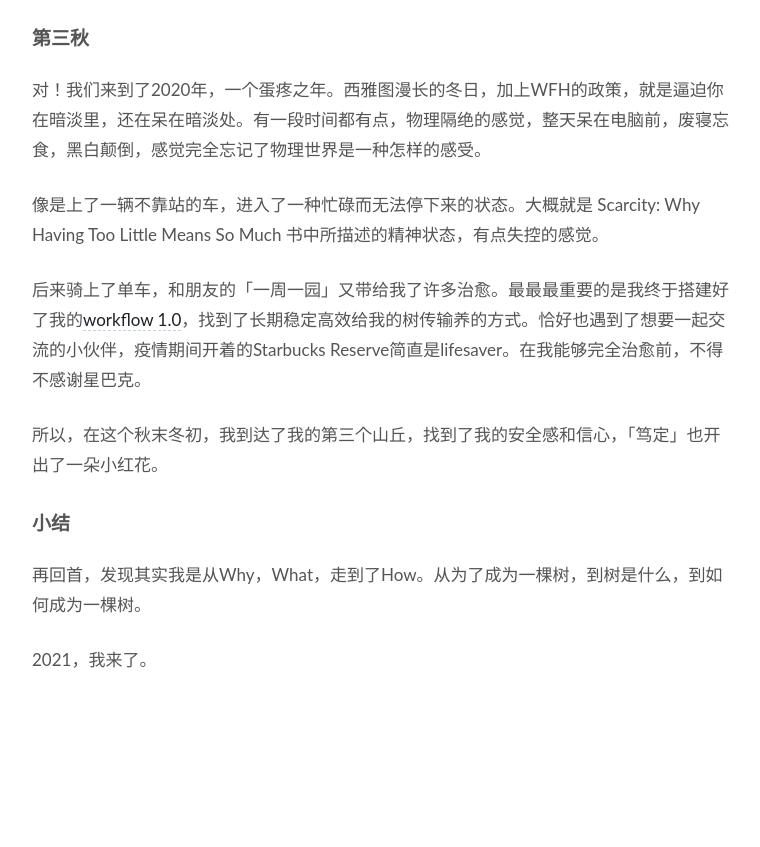
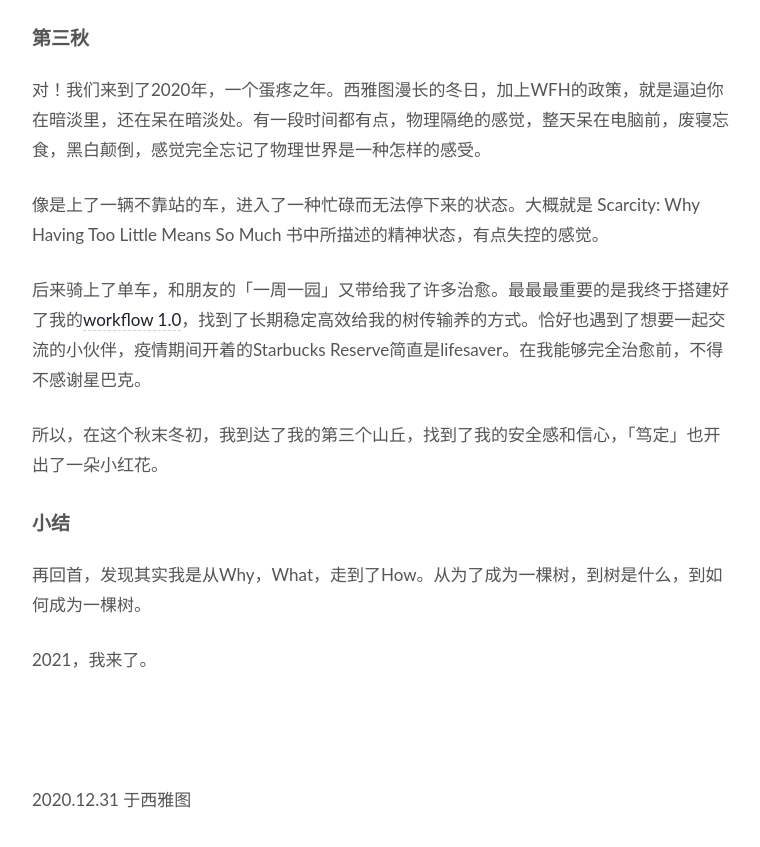
Before and after one commit to WillWang-X/willwang-x.github.io, a Jekyll site: the page built from _posts/blogs/2020-12-31-3-fall-and-rise.md, in a window 1280 px wide and 900 px high, scrolled down 2245 px. Shown: the top 847 px of the window, without its empty margins (258-1018 px from the left). Built offline with Jekyll 4.4.1, drawn with Linux system fonts in a browser that asks for light colours; before the commit the page ends 3005 px from its top, so only the background shows below that.

Commit message:
Add time

```diff
--- a/_posts/blogs/2020-12-31-3-fall-and-rise.md
+++ b/_posts/blogs/2020-12-31-3-fall-and-rise.md
@@ -77,3 +77,8 @@ published: true
 再回首，发现其实我是从Why，What，走到了How。从为了成为一棵树，到树是什么，到如何成为一棵树。
 
 2021，我来了。
+
+<br>
+<br>
+
+2020.12.31 于西雅图
```
